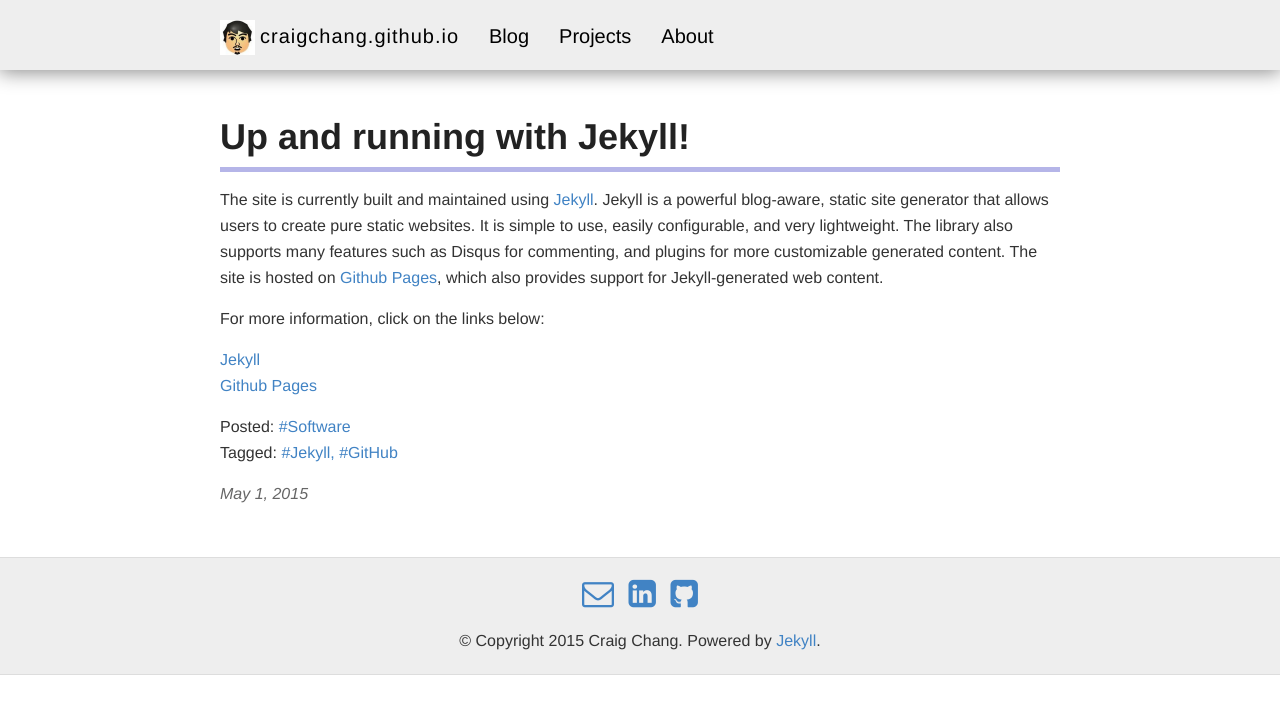
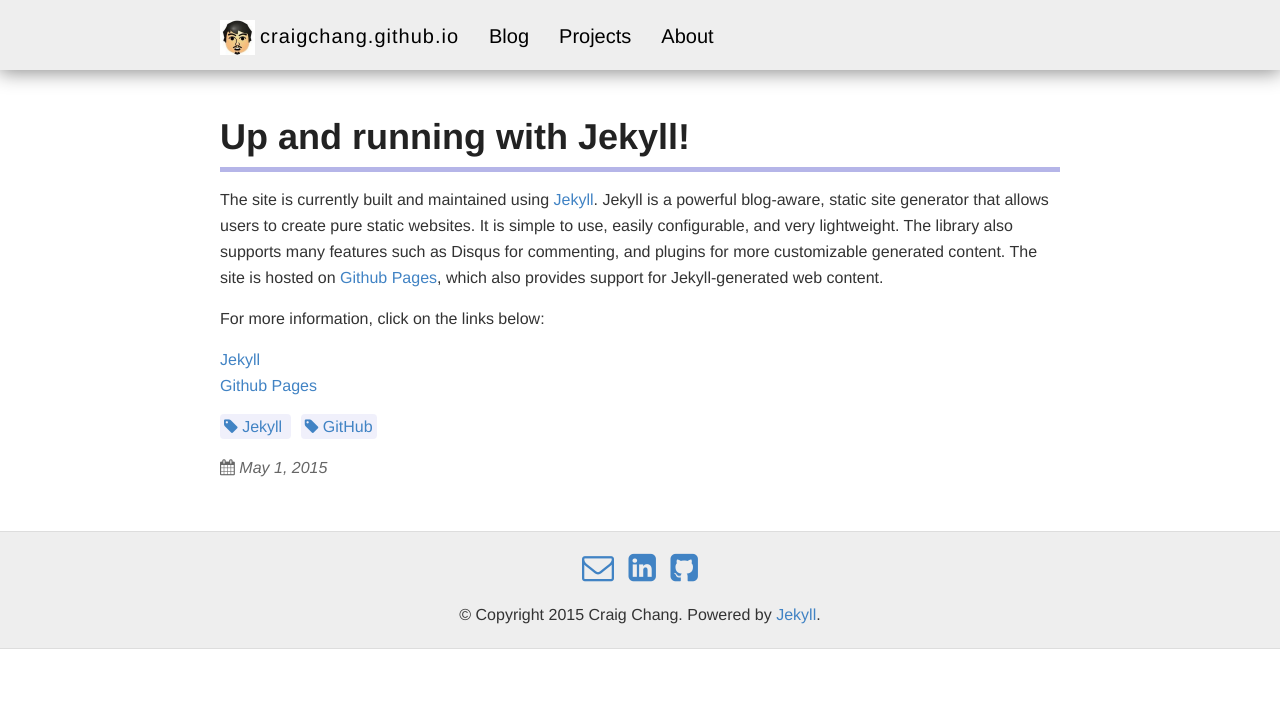
Before and after one commit to craigchang/craigchang.github.io, a Jekyll site: the page built from _posts/2015-5-1-Up-and-Running-with-Jekyll.md, in a window 1280 px wide. Shown: the top 714 px of the page. Built offline with Jekyll 4.4.1, drawn with Linux system fonts in a browser that asks for light colours; nearby versions of some CDN libraries.

Commit message:
Stylize tags and created a tags page for filtering

```diff
--- a/_layouts/post.html
+++ b/_layouts/post.html
@@ -25,18 +25,19 @@
   {% if page.tags[0] %}
   <div class="tags">
     <p>
-      Tagged:
-      <span>
-        {% for tag in page.tags %}
-          <a href="#">#{{ tag }}</a>
-        {% endfor %}
-      </span>
+      {% for tag in page.tags %}
+        <span>
+          <a class="tag-link" href="/tags/#{{tag}}">
+            <i class="fa fa-tag"></i> {{ tag }}
+          </a>
+        </span>
+      {% endfor %}
     </p>
   </div>
   {% endif %}
 
   <div class="date">
-    <p>{{ page.date | date: "%B %e, %Y" }}</p>
+    <p><i class="fa fa-calendar"></i> {{ page.date | date: "%B %e, %Y" }}</p>
   </div>
 
   {% include disqus.html %}
--- a/_posts/2015-5-1-Up-and-Running-with-Jekyll.md
+++ b/_posts/2015-5-1-Up-and-Running-with-Jekyll.md
@@ -1,8 +1,7 @@
 ---
 layout: post
 title: Up and running with Jekyll!
-categories: Software
-tags: Jekyll, GitHub
+tags: [Jekyll, GitHub]
 keywords: jekyll, static, site, generator, blog, content, website, github, github pages, disqus
 ---
 
--- a/_sass/_post.scss
+++ b/_sass/_post.scss
@@ -46,15 +46,4 @@
       text-decoration: none;
     }
   }
-
-  // tags
-  .tags, .categories {
-    p {
-      margin: 0;
-    }
-
-    a {
-      text-transform: capitalize;
-    }
-  }
 }
--- /dev/null
+++ b/_sass/components/tag.scss
@@ -0,0 +1,28 @@
+// tags
+.tags, .categories {
+  p {
+    margin: 0;
+  }
+
+  a.tag-link {
+    text-transform: capitalize;
+    border-radius: 4px;
+    background: rgba(181,181,232, .2);
+    padding: 4px;
+    //color: #B5B5E8;
+    webkit-transition: all 0.1s ease-in-out;
+    -moz-transition: all 0.1s ease-in-out;
+    transition: all 0.1s ease-in-out;
+    text-decoration: none;
+    margin-right: 10px;
+  }
+
+  a.tag-link:hover {
+    background: rgba(181,181,232, 1);
+    color: white;
+
+    i.fa {
+      color: white;
+    }
+  }
+}
--- a/style.scss
+++ b/style.scss
@@ -169,6 +169,7 @@
 @import "post";
 @import "page";
 @import "navbar";
+@import "components/tag";
 @import "footer";
 
 // Settled on moving the import of syntax highlighting to the bottom of the CSS
```
Also changed, not shown: tags/index.html (added, +43 -0 lines).
